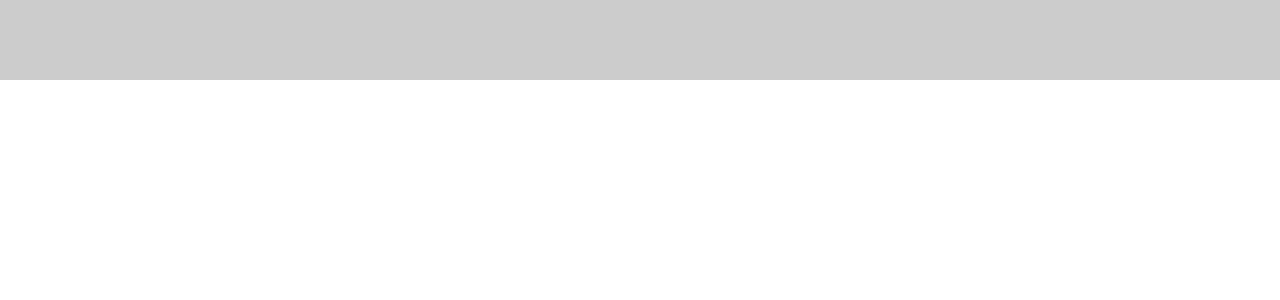
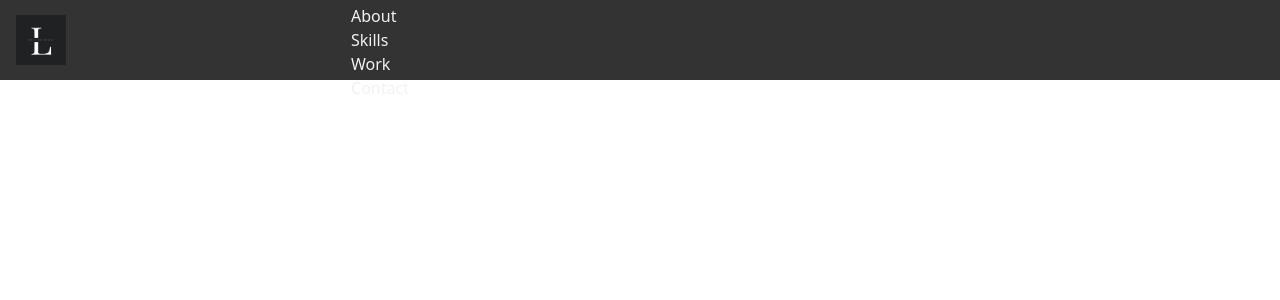
Before and after one commit to brianlockerbie/portfolio-react, a React (Create React App) app: page / in a window 1280 px wide. Shown: the top 300 px of the page. Built offline with nearby package versions, Linux system fonts and the light colour scheme.

Commit message:
added nav bar and logo

```diff
--- a/src/components/Navbar.jsx
+++ b/src/components/Navbar.jsx
@@ -1,11 +1,35 @@
 import React from 'react'
+import {FaBars, FaTimes} from 'react-icons/fa'
+import Logo from '../assets/logo.png'
 
 const Navbar = () => {
   return (
-    <div className='fixed w-full h-[80px] flex justify-between items-center px-4 bg-[#cccccc]'>
+    <div className='fixed w-full h-[80px] flex justify-between items-center px-4 bg-[#333333] text-[#f2f2f2]'>
+        <div>
+          <img src={Logo} alt="Logo Image" style={{width : '50px'}} />
+        </div>
 
+        {/* Nav Menu */}
+        <div>
+          <ul>
+            <li>Home</li>
+            <li>About</li>
+            <li>Skills</li>
+            <li>Work</li>
+            <li>Contact</li>
+          </ul>
+        </div>
+
+        {/* Hamburger Menu */}
+          <div></div>
+          {/* Mobile Menu */}
+          <div></div>
+
+
+          {/* Social Media Icons */}
+          <div></div>
     </div>
-  )
-}
+  );
+};
 
 export default Navbar
```
Also changed, not shown: src/assets/logo.png (added), src/assets/logo1.png (added).
